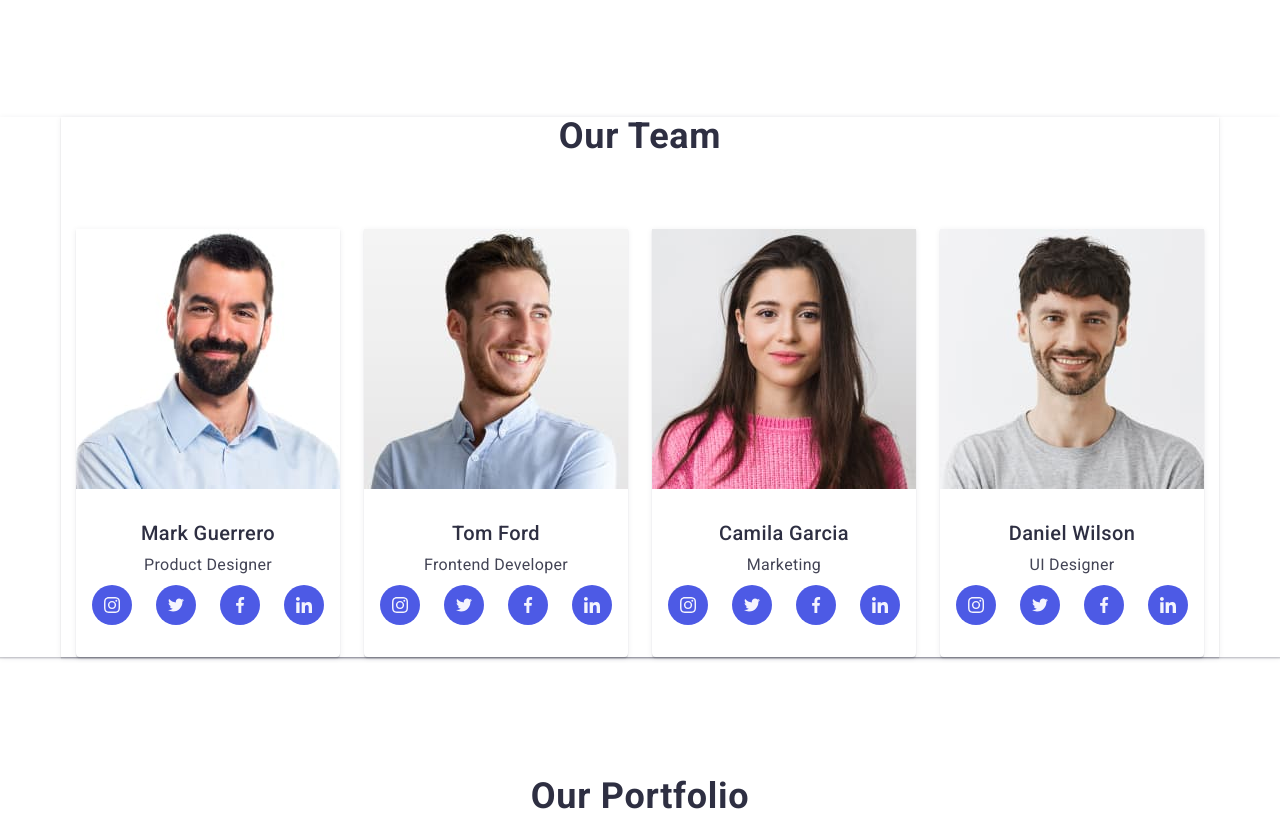
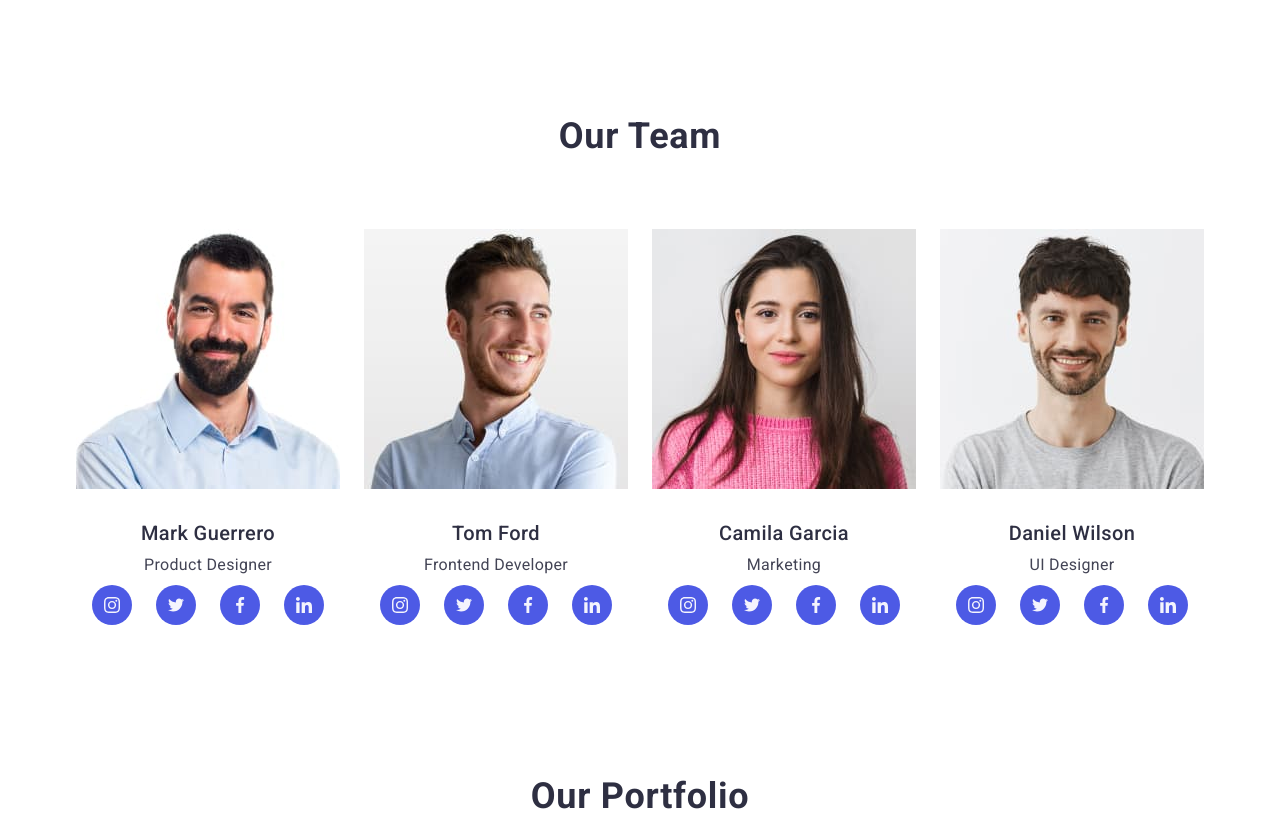
Before and after one commit to IvanBuzin/goit-markup-hw-04, a plain HTML site: page index.html in a window 1280 px wide. Shown: the part 1044-1864 px from the top of the page. Drawn offline with nearby package versions, Linux system fonts and the light colour scheme.

Commit message:
Update styles.css

```diff
--- a/css/styles.css
+++ b/css/styles.css
@@ -320,8 +320,6 @@ main {
 .ourteam-item {
   display: block;
   align-items: center;
-  box-shadow: 0px 1px 6px rgba(46, 47, 66, 0.08),
-    0px 1px 1px rgba(46, 47, 66, 0.16), 0px 2px 1px rgba(46, 47, 66, 0.08);
 }
 
 .ourteam-clas-h {
@@ -559,7 +557,6 @@ main {
 .bottom-page-socials-list {
   display: flex;
   gap: 16px;
-  padding-top: 16px;
 }
 
 .bottom-page-socials-link {
```
